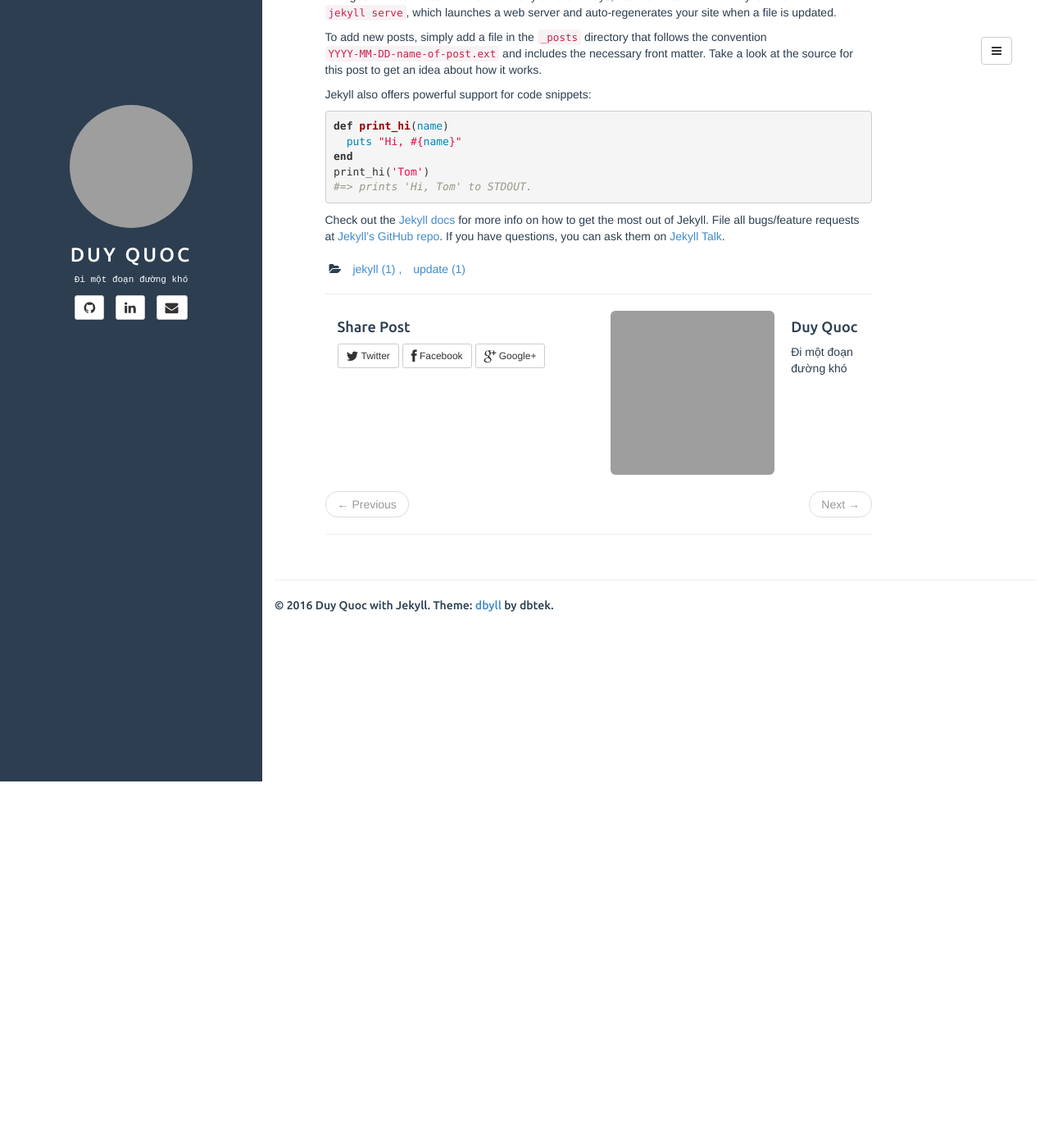
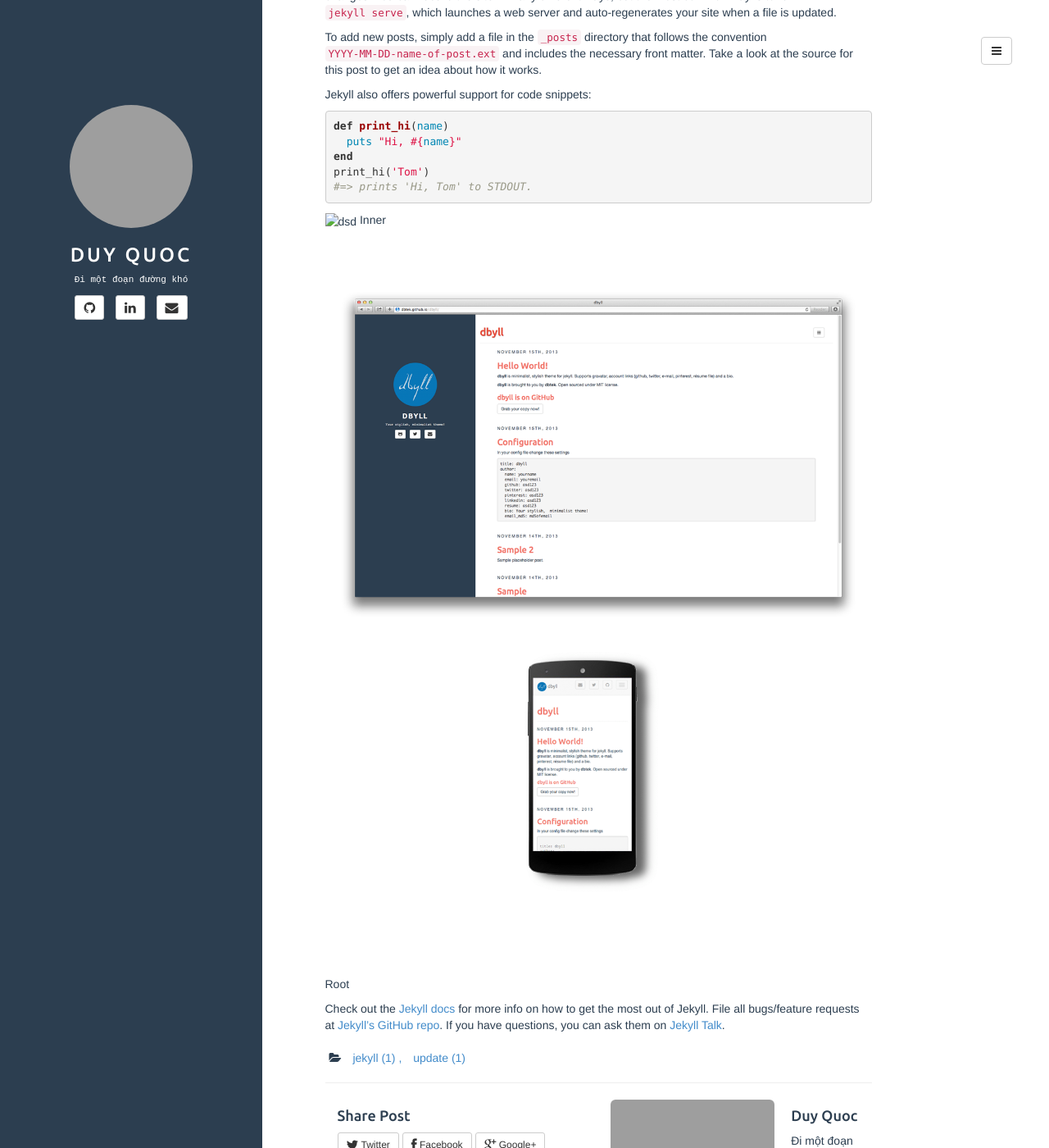
Before and after one commit to dqduy/dqduy.github.io, a Jekyll site: the page built from _posts/2016-05-07-welcome-to-jekyll.markdown, in a window 1280 px wide and 1400 px high, scrolled down 195 px. Shown: the whole window at 82% size. Built offline with Jekyll 4.4.1, drawn with Linux system fonts in a browser that asks for light colours; grey boxes are pictures that could not be loaded.

Commit message:
Test include image

```diff
--- a/_posts/2016-05-07-welcome-to-jekyll.markdown
+++ b/_posts/2016-05-07-welcome-to-jekyll.markdown
@@ -18,6 +18,12 @@ print_hi('Tom')
 #=> prints 'Hi, Tom' to STDOUT.
 {% endhighlight %}
 
+
+![dsd](./img/a.png)
+Inner
+![dsd]({{site.url}}/assets/a.png)
+Root
+
 Check out the [Jekyll docs][jekyll-docs] for more info on how to get the most out of Jekyll. File all bugs/feature requests at [Jekyll’s GitHub repo][jekyll-gh]. If you have questions, you can ask them on [Jekyll Talk][jekyll-talk].
 
 [jekyll-docs]: http://jekyllrb.com/docs/home
```
Also changed, not shown: _posts/img/a.png (added), assets/a.png (added), 17 other files.
